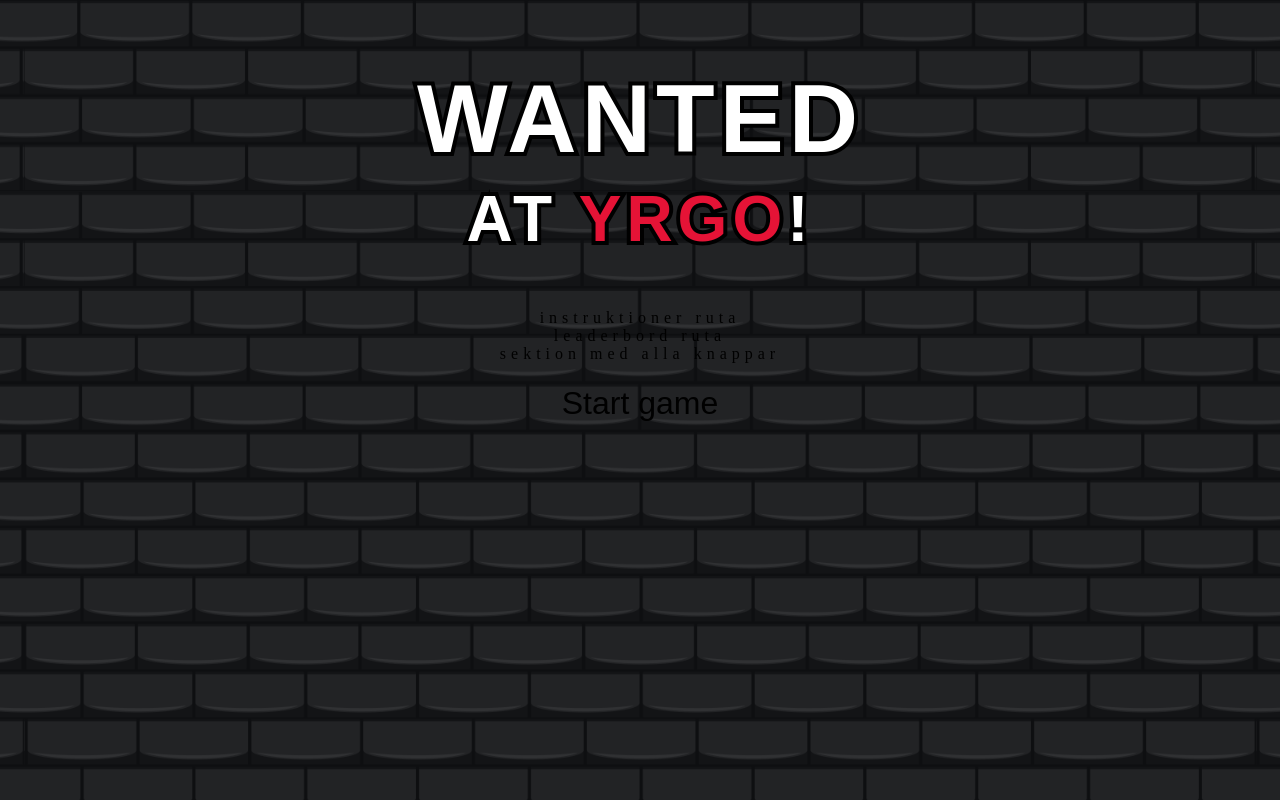
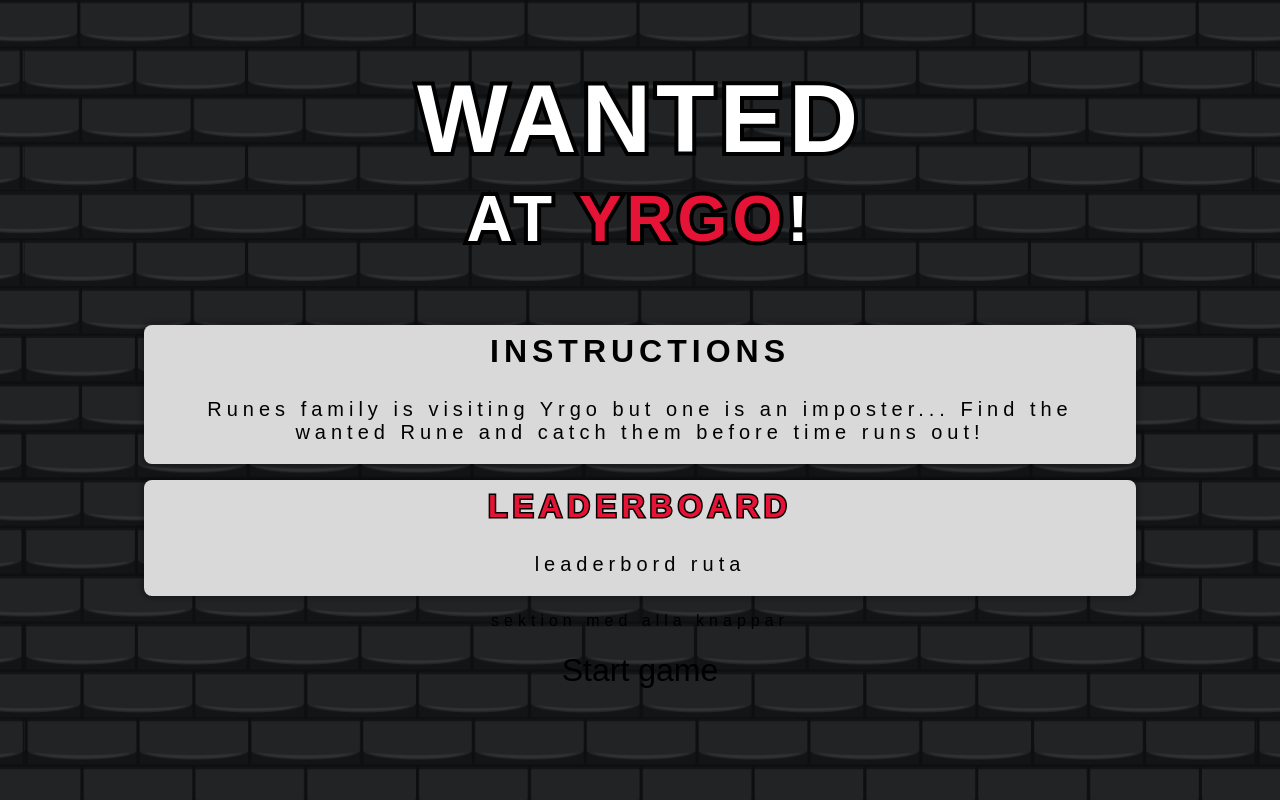
Before and after one commit to wilmareistad/wanted, a React (Vite) app: page / in a window 1280 px wide. Built offline with nearby package versions, Linux system fonts and the light colour scheme; no server answers; a web font is replaced by a local one.

Commit message:
fixed style for info boxes

```diff
--- a/src/components/Game/Idle.module.css
+++ b/src/components/Game/Idle.module.css
@@ -1,4 +1,37 @@
+.idleContainer {
+  display: flex;
+  align-items: center;
+  flex-direction: column;
+}
 
-.yrgo {
-  color: #e51336;
+.yrgo, .leaderboardH {
+  color: var(--yrgoRed);
 }
+
+.box {
+  display: flex;
+  flex-direction: column;
+  align-items: center;
+  margin: 1rem;
+  background-color: var(--boxBackground);
+  border-radius: 8px;
+  box-shadow: 0 0 4px 3px rgba(0, 0, 0, 0.25);
+  font-size: 1.25rem;
+}
+
+.infoBoxes {
+  max-width: 80%;
+}
+
+.leaderboardH {
+  -webkit-text-stroke: 3px black;
+  paint-order: stroke fill;
+}
+
+.box p {
+  max-width: 90%;
+}
+
+h3 {
+  margin: 0.5rem;
+}
--- a/src/components/Game/Idle.tsx
+++ b/src/components/Game/Idle.tsx
@@ -4,18 +4,24 @@ import styles from "./Idle.module.css";
 
 export function Idle({ onStartGame }: IdleProps): ReactNode {
   return (
-    <div>
+    <div className={styles.idleContainer}>
       <h1>WANTED</h1>
       <h2>
         AT <span className={styles.yrgo}>YRGO</span>!
       </h2>
 
-      <section className="styles.InfoBoxes">
-        <div className="styles.instructions">instruktioner ruta</div>
-        <div className="styles.leaderboard">leaderbord ruta</div>
+      <section className={styles.infoBoxes}>
+        <div className={styles.box}>
+          <h3>INSTRUCTIONS</h3>
+          <p>Runes family is visiting Yrgo but one is an imposter... Find the wanted Rune and catch them before time runs out! </p>
+        </div>
+        <div className={styles.box}>
+          <h3 className={styles.leaderboardH}>LEADERBOARD</h3>
+          <p>leaderbord ruta</p>
+        </div>
       </section>
 
-      <section className="styles.idleButtons">sektion med alla knappar</section>
+      <section className={styles.boxButtons}>sektion med alla knappar</section>
 
       <button onClick={onStartGame}>Start game</button>
     </div>
--- a/src/index.css
+++ b/src/index.css
@@ -1,12 +1,9 @@
 :root {
   --headerFont: "Jersey 10", sans-serif;
   --textLight: #ffffff;
-
-
+  --boxBackground: #D9D9D9;
+  --yrgoRed: #e51336
 }
-
-
-
 
 body {
   margin: 0;
@@ -16,10 +13,10 @@ body {
   background-repeat:repeat;
   background-attachment: fixed;
   letter-spacing: 5px;
+  font-family: var(--headerFont);
 }
 
-h1, h2{
-  font-family: var(--headerFont);
+h1, h2 {
   color: var(--textLight);
   -webkit-text-stroke: 8px black;
   paint-order: stroke fill;
@@ -33,6 +30,10 @@ h1 {
 h2 {
   font-size: 4rem;
     margin-top: 0.5rem;
+}
+
+h3 {
+  font-size: 2rem;
 }
 
 .grid {
```
